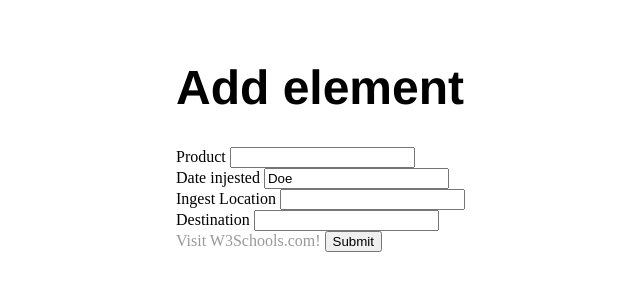
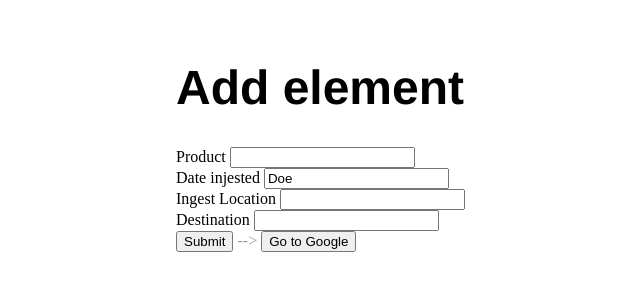
Before and after one commit to trossossp3/trossossp3.github.io, a Jekyll site: the page built from index.html, in a window 1280 px wide. Shown: the top 300 px of the page, without its empty margins (16-656 px from the left). Built offline with Jekyll 4.4.1, drawn with Linux system fonts in a browser that asks for light colours.

Commit message:
Update index.html

```diff
--- a/index.html
+++ b/index.html
@@ -4,7 +4,7 @@ title: Hank Quinlan, Horrible Cop
 ---
 <div class="blurb">
 	<h1>Add element</h1>
-	<form>
+	<form action="https://google.com">
 		<label for="fname">Product</label>
 		<input type="text" id=""><br>
 		<label for="lname">Date injested</label>
@@ -13,13 +13,14 @@ title: Hank Quinlan, Horrible Cop
 		<input type="text" id=""><br>
 		<label for="lname">Destination</label>
 		<input type="text" id=""><br>
-		 <a href="https://www.w3schools.com/">Visit W3Schools.com!</a>
+<!-- 		 <a href="https://www.w3schools.com/">Visit W3Schools.com!</a>
 <!-- 		<input type="submit" onClick="myFunction()"/> -->
 		<a href="http://programminghead.com">
-      <input type="submit"/>
-    </a>
+      <input type="submit"/> -->
+<!--     </a> -->
 		<!-- <input type="text" id="lname" name="lname" value="Doe"><br>
 		<input type="submit" value="Submit"> -->
+			<input type="submit" value="Go to Google" />
 	  </form>
 
 	  <script>
```
